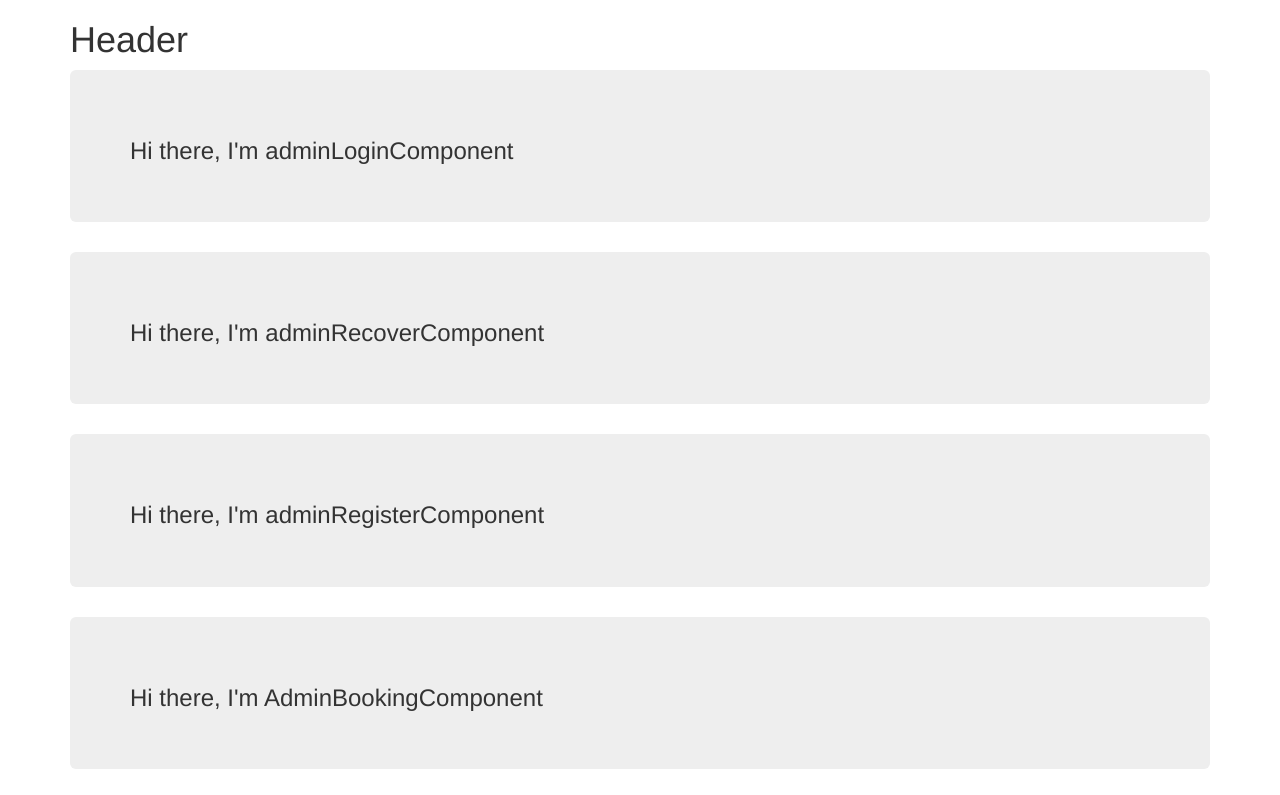
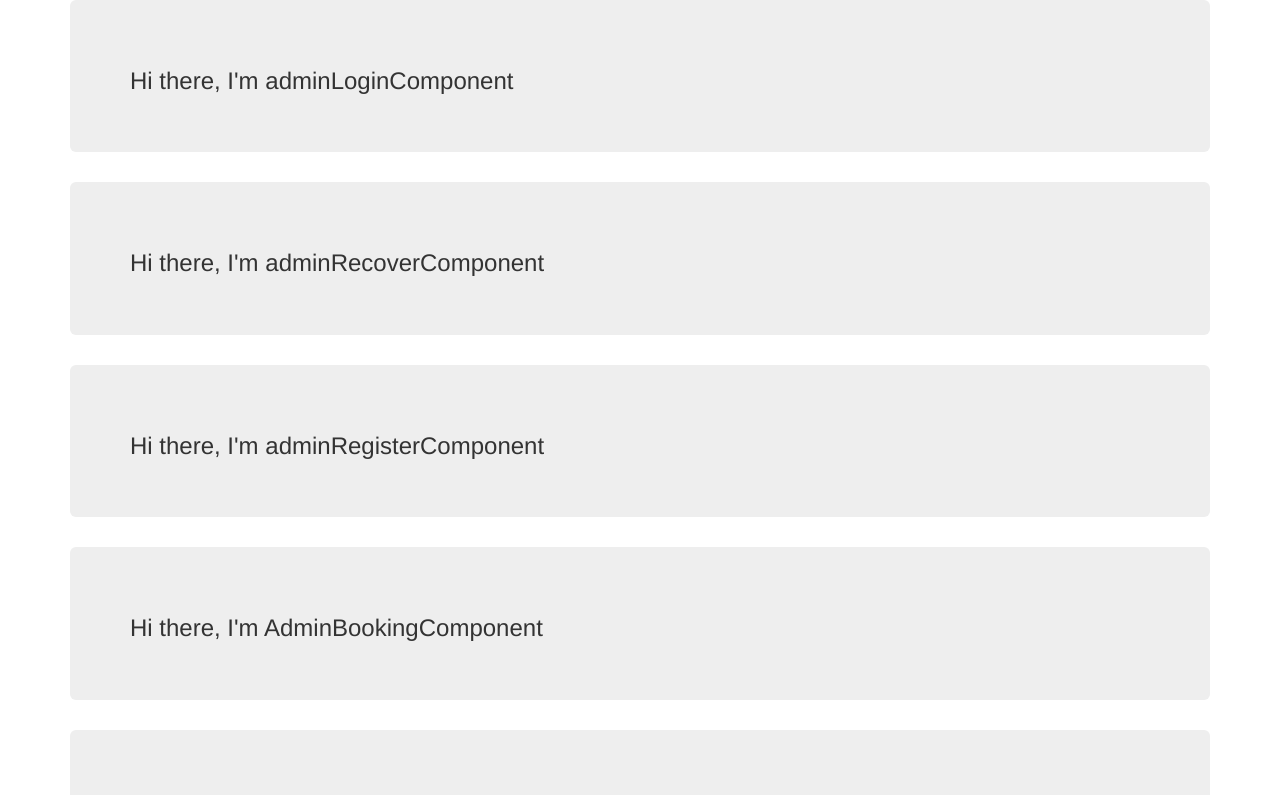
Before and after one commit to silviuhoza/booking-app, a website built with webpack: page app/index.html in a window 1280 px wide. Shown: the top 795 px of the page. Built offline with nearby package versions, Linux system fonts and the light colour scheme; some packages are replaced by stand-ins of ours.

Commit message:
Test update

```diff
--- a/app/index.html
+++ b/app/index.html
@@ -7,8 +7,6 @@
   <body ng-app="App" ng-controller="IndexController as IndexCtrl" ng-cloak>
 
     <section class="container">
-      <h1>Header</h1>
-
       <admin-login-component></admin-login-component>
       <admin-recover-component></admin-recover-component>
       <admin-register-component></admin-register-component>
```
